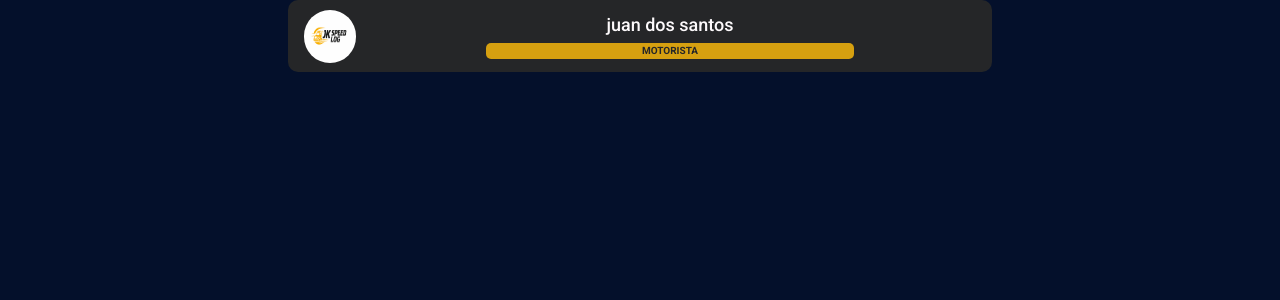
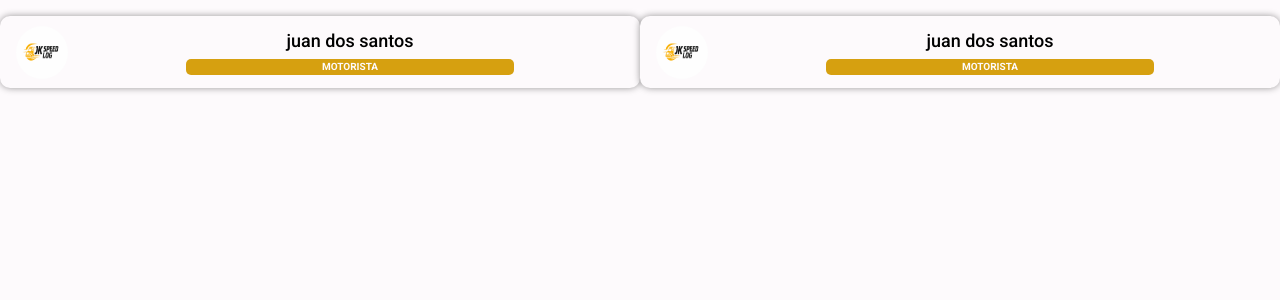
Before and after one commit to yagorodrigues2023/jkspeedlog, a React (Vite) app: page /#/home in a window 1280 px wide. Shown: the top 300 px of the page. Built offline with nearby package versions, Linux system fonts and the light colour scheme.

Commit message:
new version

```diff
--- a/index.html
+++ b/index.html
@@ -1,5 +1,5 @@
 <!doctype html>
-<html lang="pt-BR" data-theme="dark">
+<html lang="pt-BR" data-theme="">
   <head>
     <meta charset="UTF-8" />
     <link href="https://fonts.googleapis.com/css2?family=Roboto:wght@400;500;700&display=swap" rel="stylesheet">
--- a/src/components/ui/cards/index.jsx
+++ b/src/components/ui/cards/index.jsx
@@ -1,13 +1,14 @@
 import styles from "./styles.module.css";
 export default function Cards({img, nome, funcao} ) {
+    const isDark =
+    document.documentElement.getAttribute('data-theme') === 'dark';
+
 
         return(
-
-                <div className={styles.card}>
+                <div className={`${styles.card}`} style={{boxShadow: isDark ? ' none' : '-0px -0px 7px 0px rgb(0,0,0,0.4)'}}>
                     {img &&<img className={styles.img} src={img}   alt="perfil"/>}
                     <div className={styles.container}>
                         {nome && <label className={styles.nome}>{nome}</label>}
-
                         {funcao && <span className={styles.cardFuncao}><label className={styles.funcao}>{funcao}</label></span>}
                     </div>
                 </div>
--- a/src/components/ui/cards/styles.module.css
+++ b/src/components/ui/cards/styles.module.css
@@ -11,6 +11,7 @@
 
 }
 .card{
+    margin-top: 1rem ;
     padding: 1rem;
     display: flex;
     justify-content: left;
--- a/src/pages/home/index.jsx
+++ b/src/pages/home/index.jsx
@@ -10,6 +10,10 @@ export default function Home(){
             img={logo}
             nome = 'juan dos santos'
             funcao = "MOTORISTA" />
+                        <Cards
+            img={logo}
+            nome = 'juan dos santos'
+            funcao = "MOTORISTA" />
 
         </div>
     )
--- a/src/pages/home/styles.module.css
+++ b/src/pages/home/styles.module.css
@@ -3,9 +3,9 @@
 .div {
         background-color: var(--background);
         display: flex;
-        justify-content:flex-start;
-        align-items: center;
-        flex-direction: column;
+        justify-content:center;
+        align-items: start;
+        flex-direction: row;
         width: 100vw;
         height: 100vh;
 
```
